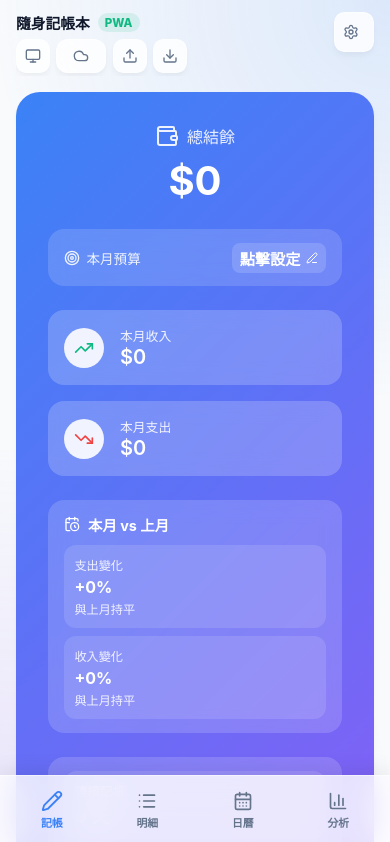
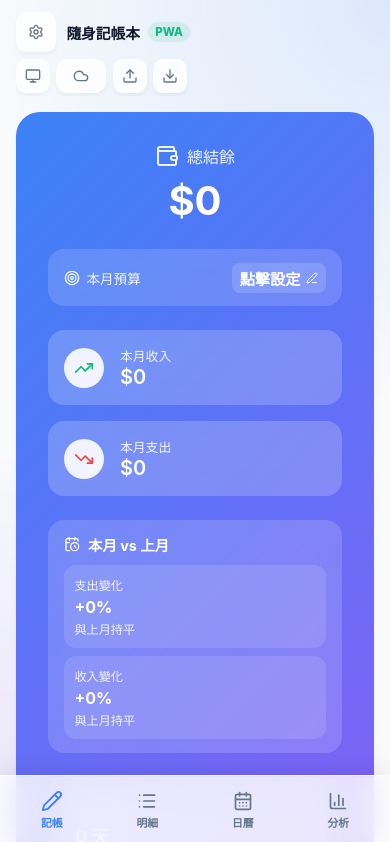
Before and after one commit to summer09201017-cloud/my-expense-app, a React (Vite) app: page / in a window 390 px wide. Shown: the top 842 px of the page. Built offline with nearby package versions, Linux system fonts and the light colour scheme.

Commit message:
fix: 手機版設定齒輪移到左上角

```diff
--- a/src/index.css
+++ b/src/index.css
@@ -171,31 +171,17 @@ body {
   .toolbar-title strong { font-size: 0.92rem; }
 }
 
-@media (max-width: 1200px) {
-  .settings-toolbar-btn {
-    display: inline-flex;
-    position: fixed;
-    top: 0.75rem;
-    right: 1rem;
-    z-index: 300;
-    min-width: 40px;
-    min-height: 40px;
+@media (max-width: 640px) {
+  .app-toolbar {
+    display: grid;
+    grid-template-columns: minmax(0, 1fr);
+    align-items: center;
+    gap: 0.45rem;
   }
 
-  .settings-toolbar-btn .toolbar-label {
-    display: none;
-  }
-}
-
-@media (max-width: 520px) {
-  #root {
-    overflow-x: clip;
-  }
-
-  .app-toolbar {
-    display: grid;
-    grid-template-columns: minmax(0, 1fr) auto;
-    align-items: center;
+  .toolbar-title {
+    min-height: 40px;
+    padding-left: 3.15rem;
   }
 
   .toolbar-title strong {
@@ -205,13 +191,22 @@ body {
   }
 
   .settings-toolbar-btn {
-    min-width: 40px;
-    min-height: 40px;
+    display: inline-flex;
+    position: fixed;
+    top: 0.75rem;
+    left: 1rem;
+    right: auto;
+    z-index: 300;
+    width: 40px;
+    height: 40px;
+    justify-content: center;
+  }
+
+  .settings-toolbar-btn .toolbar-label {
+    display: none;
   }
 
   .toolbar-actions {
-    grid-column: 1 / -1;
-    grid-row: 2;
     width: 100%;
     margin-left: 0;
     justify-content: flex-start;
@@ -224,6 +219,12 @@ body {
 
   .toolbar-actions::-webkit-scrollbar {
     display: none;
+  }
+}
+
+@media (max-width: 520px) {
+  #root {
+    overflow-x: clip;
   }
 }
 
```
